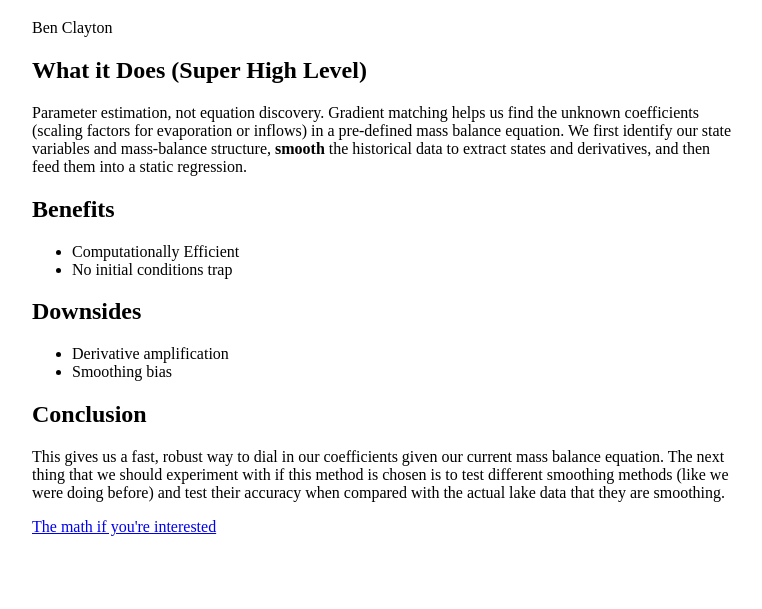
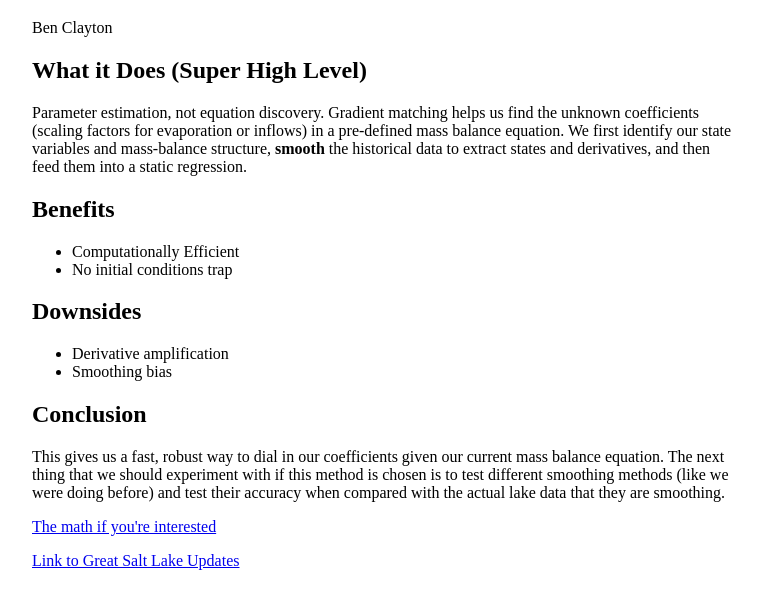
Before and after one commit to benclay292/benclay292.github.io, a plain HTML site: page index.html in a window 1280 px wide. Shown: the part 89-698 px from the top of the page, without its empty margins (258-1020 px from the left). Drawn offline with Linux system fonts and the light colour scheme.

Commit message:
Add link to Great Salt Lake Updates in index.html

```diff
--- a/index.html
+++ b/index.html
@@ -25,6 +25,7 @@
     <h2>Conclusion</h2>
     <p>This gives us a fast, robust way to dial in our coefficients given our current mass balance equation. The next thing that we should experiment with if this method is chosen is to test different smoothing methods (like we were doing before) and test their accuracy when compared with the actual lake data that they are smoothing.</p>
     <p><a href="https://gemini.google.com/app/8942fbb23dd6b645">The math if you're interested</a></p>
+    <p><a href="https://benclay292.github.io/gslupdates/updates.html">Link to Great Salt Lake Updates</p>
   </div>
 </body>
 </html>
```
